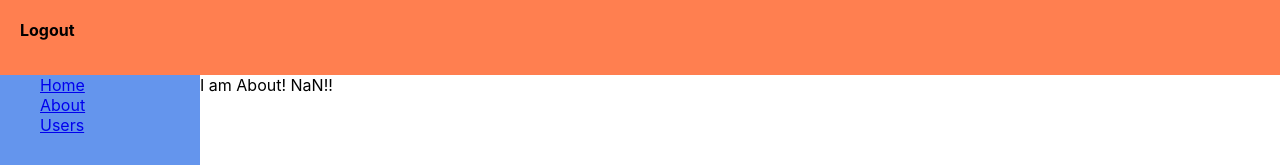
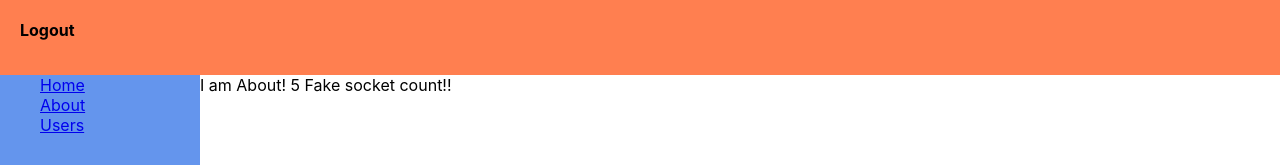
Before and after one commit to hasnainbaloch/Dashboard-Boiler-plate, a React (Create React App) app: page /dashboard/about in a window 1280 px wide. Shown: the top 165 px of the page. Built offline with nearby package versions, Linux system fonts and the light colour scheme; sample sign-in values are in the browser's storage.

Commit message:
socket context

```diff
--- a/src/components/Pages/About/About.jsx
+++ b/src/components/Pages/About/About.jsx
@@ -3,7 +3,7 @@ import React from 'react'
 function About({socket}) {
     return (
         <div>
-            I am About! {socket*10}!!
+            I am About! {socket}!!
         </div>
     )
 }
```
Also changed, not shown: 1 other file (tests, documents, lock files or other folders).
